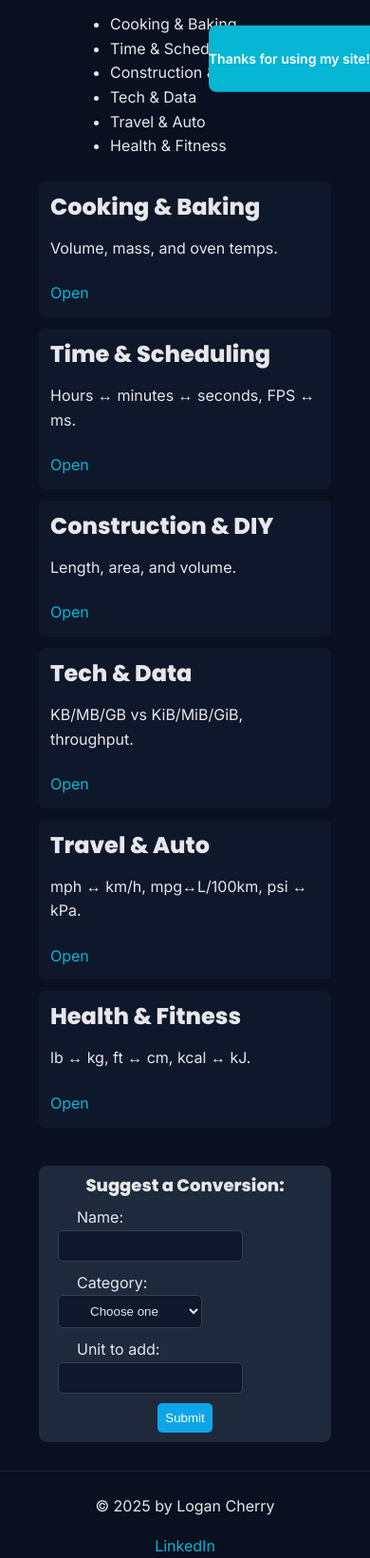
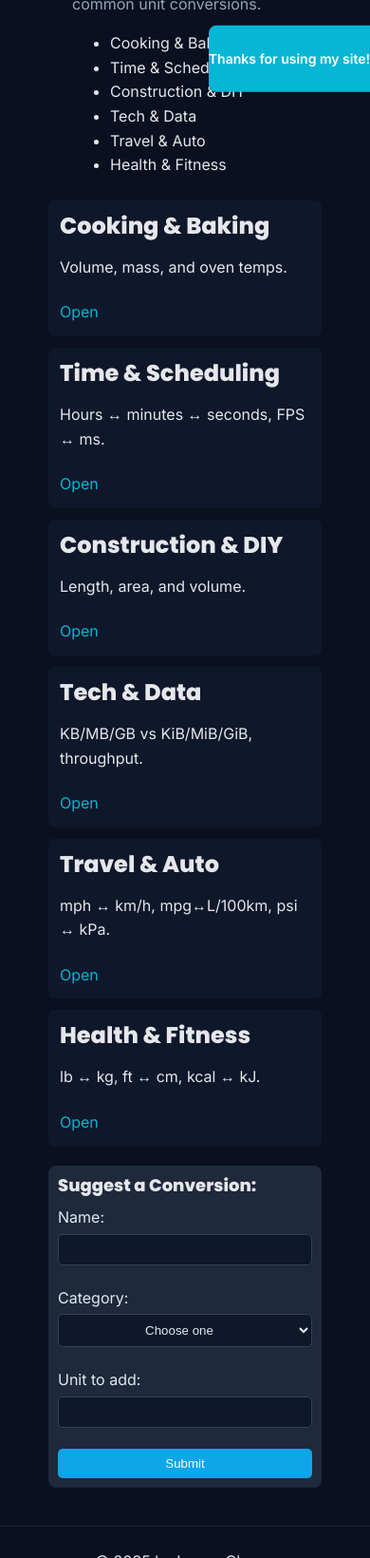
Before and after one commit to cherryjl/Static-Website-Unit-Conversions, a plain HTML site: page index.html in a window 390 px wide. Shown: the part 360-2000 px from the top of the page at 95% size. Drawn offline with Linux system fonts and the light colour scheme.

Commit message:
Update styles.css

```diff
--- a/css/styles.css
+++ b/css/styles.css
@@ -362,3 +362,86 @@ footer {
     margin-left: 0px;
   }
 }
+
+
+/* ==== Not part of my submission, purely experimental uses AI ==== */
+
+
+/* iPhone / small mobile adjustments */
+@media (max-width: 480px) {
+
+  /* Ensure header/nav stays within viewport */
+  .site-header {
+    padding: 10px 12px;
+  }
+
+  nav {
+    flex-direction: column;
+    align-items: flex-start;
+    gap: 10px;
+    margin: 0;
+    /* remove extra margins that can cause overflow */
+    overflow-x: hidden;
+    width: 100%;
+  }
+
+  #logoCR {
+    width: 100%;
+    justify-content: flex-start;
+  }
+
+  .nav-links {
+    flex-direction: column;
+    width: 100%;
+    gap: 6px;
+  }
+
+  .nav-links li {
+    width: 100%;
+  }
+
+  .nav-links a {
+    display: block;
+    width: 100%;
+    padding: 8px 12px;
+    box-sizing: border-box;
+    text-align: left;
+  }
+
+  /* Cards should stack */
+  .cards {
+    flex-direction: column;
+    gap: 12px;
+    margin: 0 10px;
+  }
+
+  /* Form improvements */
+  form {
+    flex-direction: column;
+    align-items: stretch;
+    padding: 10px;
+    margin: 20px 10px;
+    width: auto;
+  }
+
+  form div {
+    display: flex;
+    flex-direction: column;
+    margin-bottom: 12px;
+  }
+
+  form label {
+    margin-bottom: 4px;
+    padding: 0;
+  }
+
+  form input,
+  form select,
+  form button {
+    width: 100%;
+  }
+
+  form button {
+    margin: 0;
+  }
+}
```
